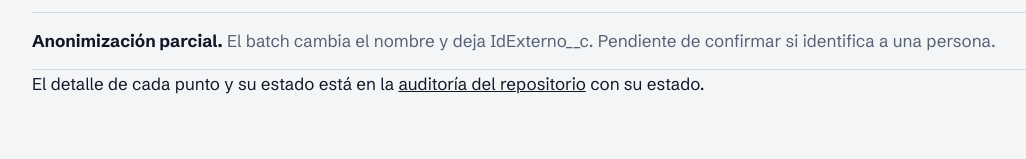
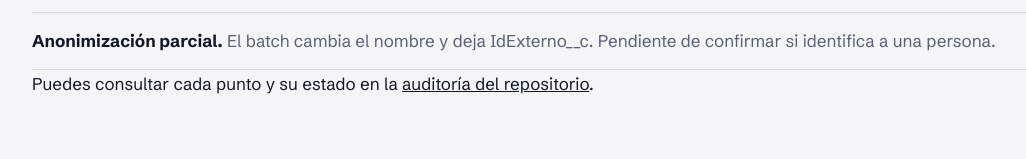
Before and after one commit to Kairveth/web-personal, a plain HTML site: page public/caso/index.html in a window 1280 px wide. Shown: the part 4417-4576 px from the top of the page, without its empty margins (72-1098 px from the left). Drawn offline with Linux system fonts and the light colour scheme.

Commit message:
copy: remove redundancy and tighten service meta copy

```diff
--- a/public/caso/index.html
+++ b/public/caso/index.html
@@ -109,7 +109,7 @@
     <li><strong>Timeout por defecto.</strong> <span>La llamada no tiene un tiempo de espera definido explícitamente.</span></li>
     <li><strong>Anonimización parcial.</strong> <span>El batch cambia el nombre y deja IdExterno__c. Pendiente de confirmar si identifica a una persona.</span></li>
   </ul>
-  <p>El detalle de cada punto y su estado está en la <a href="auditoria-candidaturas/">auditoría del repositorio</a> con su estado.</p>
+  <p>Puedes consultar cada punto y su estado en la <a href="auditoria-candidaturas/">auditoría del repositorio</a>.</p>
 
   <h2>Documentación</h2>
   <ul>
```
